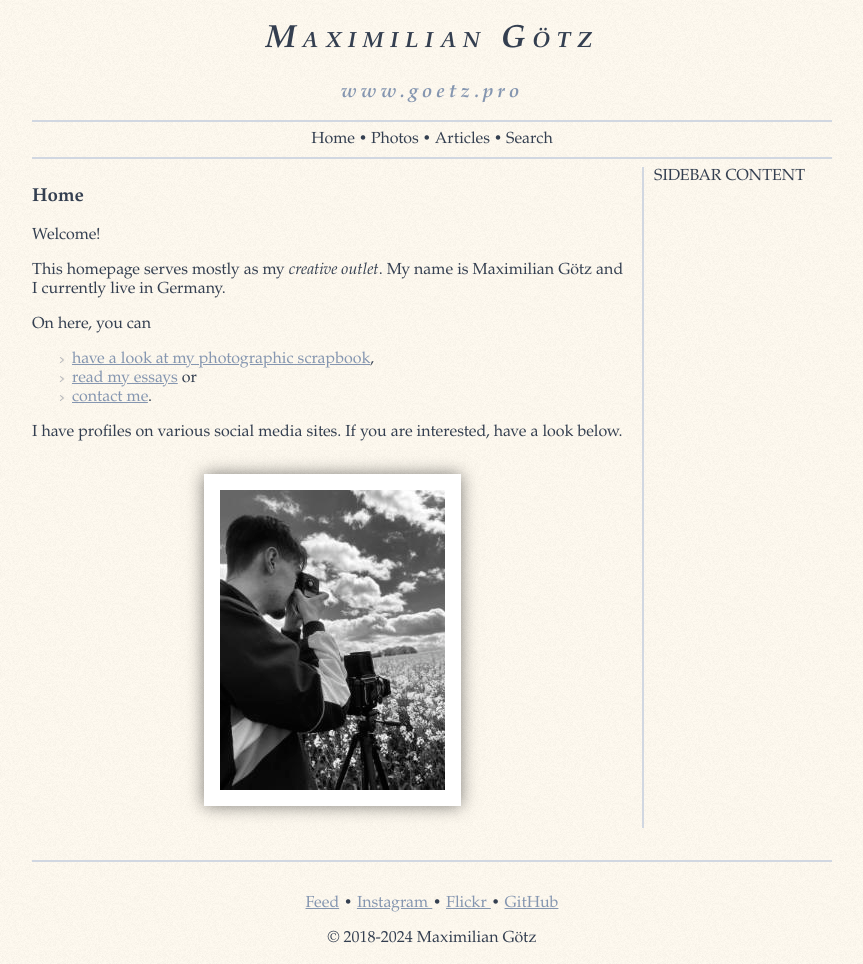
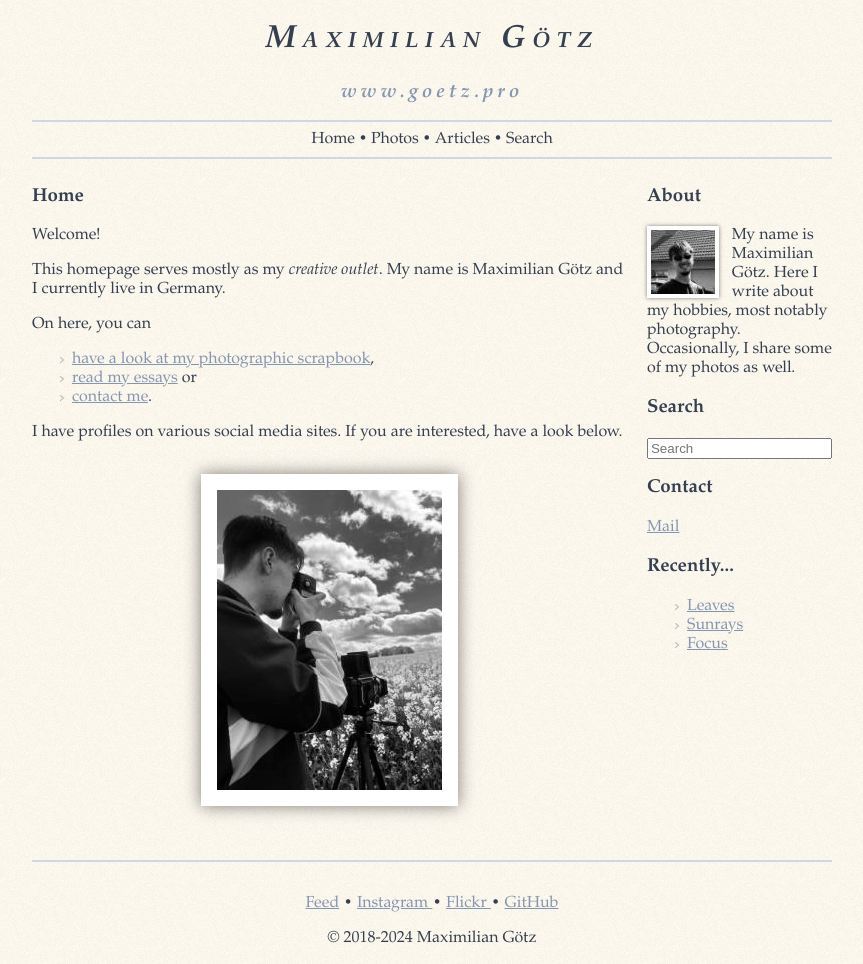
Before and after one commit to ImMaax/immaax.github.io, a Jekyll site: the page built from index.markdown, in a window 1280 px wide. Shown: the whole page, without its empty margins (208-1071 px from the left). Built offline with Jekyll 4.4.1, drawn with Linux system fonts in a browser that asks for light colours.

Commit message:
sidebar content - search not working yet, WIP!

```diff
--- a/_layouts/default.html
+++ b/_layouts/default.html
@@ -17,7 +17,7 @@
     <meta name="twitter:image" content="{{ '/assets/img/twitter-image.jpg?v=2' | absolute_url }}">
     <meta property="twitter:domain" content="goetz.pro">
     <meta property="twitter:url" content="{{ page.url | absolute_url }}">
-    <link rel="stylesheet" href="/assets/css/style.css?v=13">
+    <link rel="stylesheet" href="/assets/css/style.css?v=14">
     <link rel="icon" type="image/x-icon" href="/favicon.ico">
     <link rel="alternate" type="application/atom+xml" href="/feed.xml"
           title="Feed">
@@ -55,7 +55,28 @@
         </main>
 
         <aside>
-          SIDEBAR CONTENT
+          <h3>About</h3>
+          <img src="/assets/img/portrait2.jpg" alt="Me" id="portrait">
+          My name is Maximilian Götz. Here I write about my hobbies, most
+          notably photography. Occasionally, I share some of my photos as well.
+
+          <h3>Search</h3>
+          <form action="/search" method="GET">
+            <input type="search" name="q" placeholder="Search">
+          </form>
+
+          <h3>Contact</h3>
+          <a href="javascript:Helpers.sendMessage('TWF4aW1pbGlhbiBH9nR6IDxjb250YWN0QG1heGJpdHMubmV0Pg==',
+                  'Hello!')" rel="nofollow">
+            Mail
+          </a>
+
+          <h3>Recently...</h3>
+          <ul>
+            {% for post in site.posts limit:3 %}
+              <li><a href="{{ post.url }}">{{ post.title }}</a></li>
+            {% endfor %}
+          </ul>
         </aside>
       </div>
       <hr>
--- a/assets/css/style.css
+++ b/assets/css/style.css
@@ -22,7 +22,6 @@ main {
 
 aside {
   grid-area: side;
-  border-left: 2px solid #d1d7e1;
   margin-left: 10px;
   padding-left: 10px;
 }
@@ -117,6 +116,14 @@ header a:visited {
   margin: auto;
 }
 
+#portrait {
+  border: 0.25em #fff solid;
+  box-shadow: 0px 0px 0.25em 0px rgba(0, 0, 0, 0.5);
+  float: left;
+  margin-right: 0.8em;
+  margin-bottom: 0.2em;
+}
+
 .table-cont {
   overflow-x: scroll;
 }
@@ -192,7 +199,6 @@ ul {
   }
 
   aside {
-    border-left: none;
     border-top: 2px solid #d1d7e1;
     padding-left: 0px;
     margin-left: 0px;
```
Also changed, not shown: assets/img/portrait2.jpg (added).
